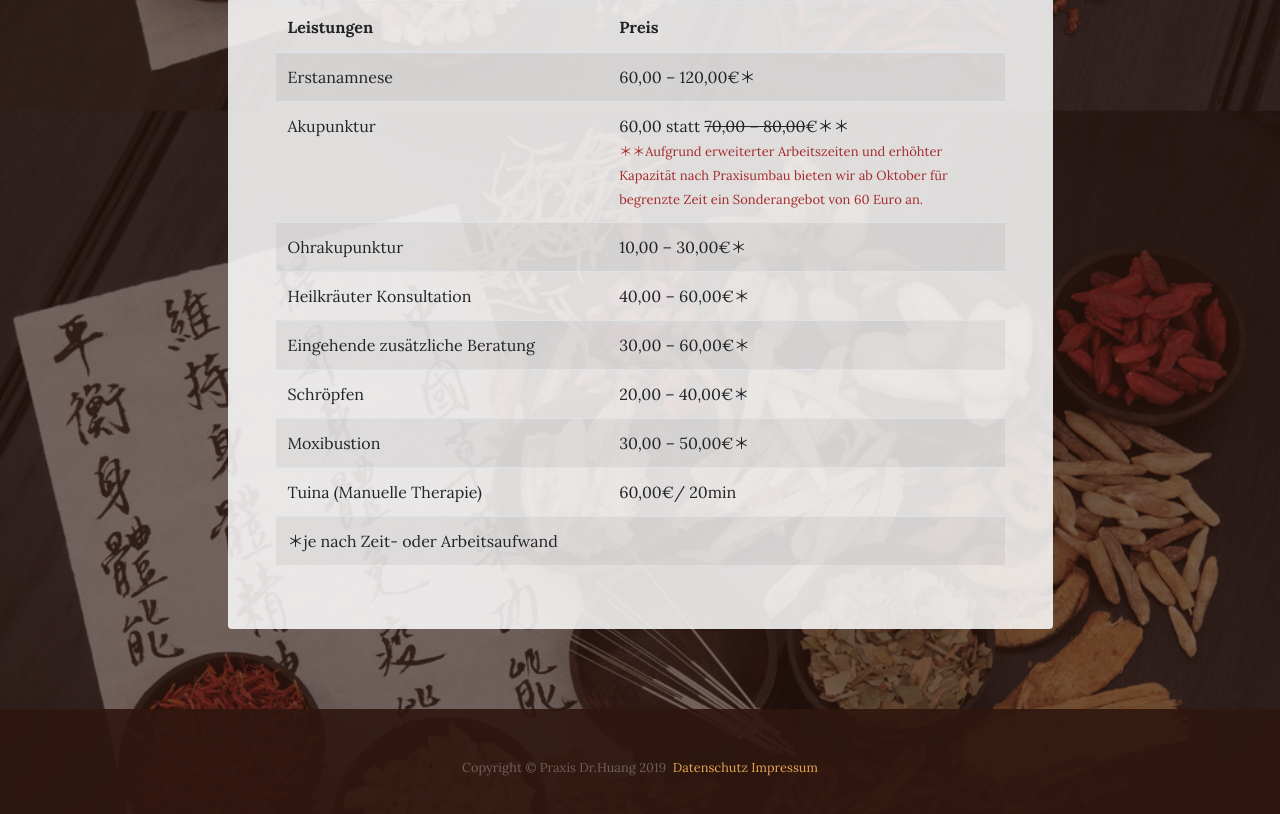
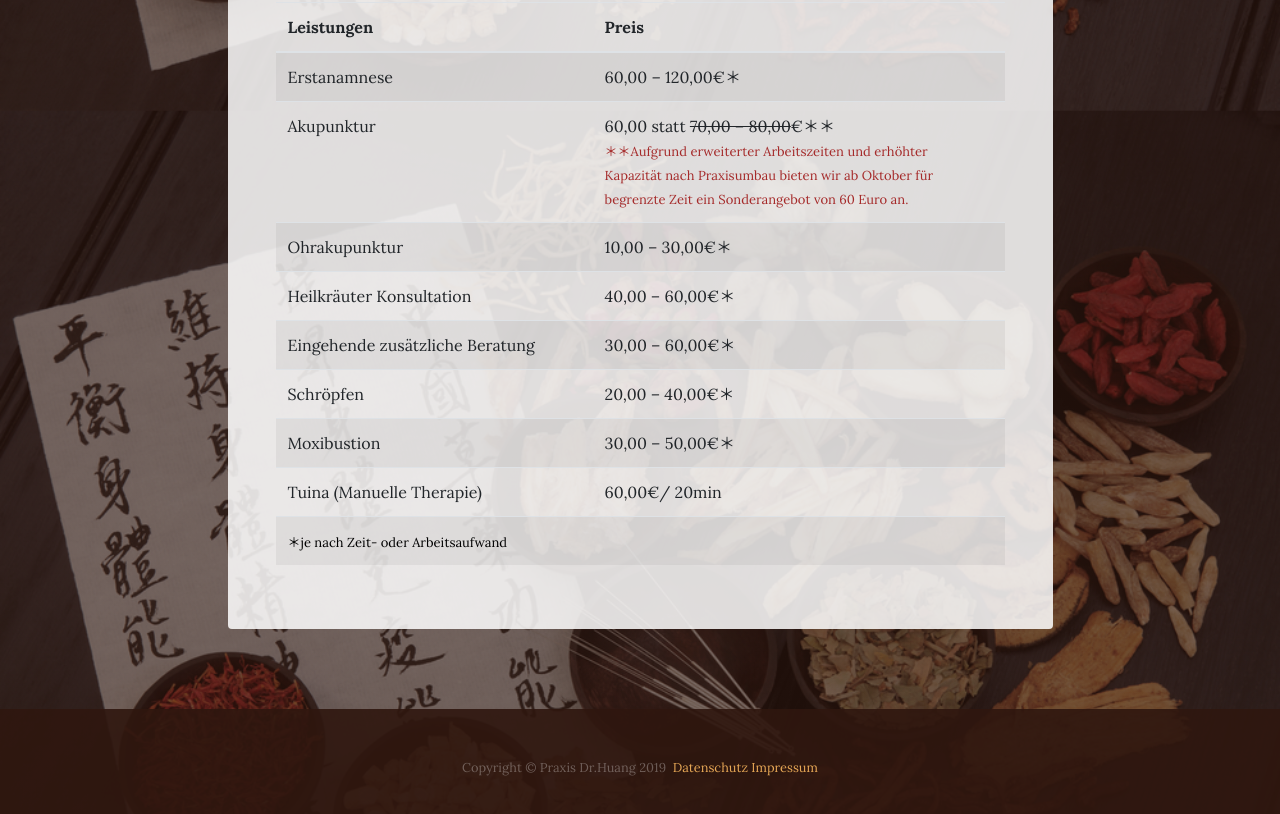
Before and after one commit to huangwj2/praxisdochuang.github.io, a website: page cost.html in a window 1280 px wide. Shown: the part 743-1557 px from the top of the page. Drawn offline with Linux system fonts and the light colour scheme.

Commit message:
Update cost.html

```diff
--- a/cost.html
+++ b/cost.html
@@ -127,7 +127,9 @@
                     <td>60,00€/ 20min</td>
                   </tr>
                   <tr>
-                    <td>＊je nach Zeit- oder Arbeitsaufwand</td>
+                    <td><font size="2" color="black">
+                        ＊je nach Zeit- oder Arbeitsaufwand<br>
+                    </td>
                     <td> </td>
                   </tr>
                 </tbody>
```
